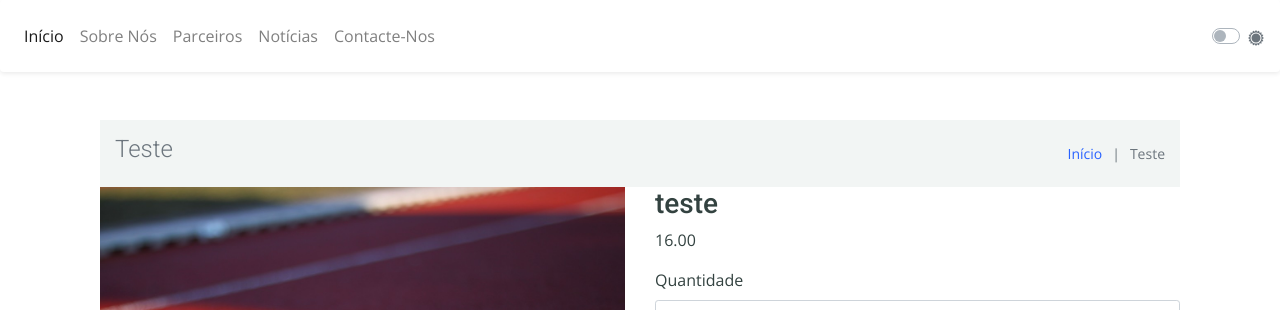
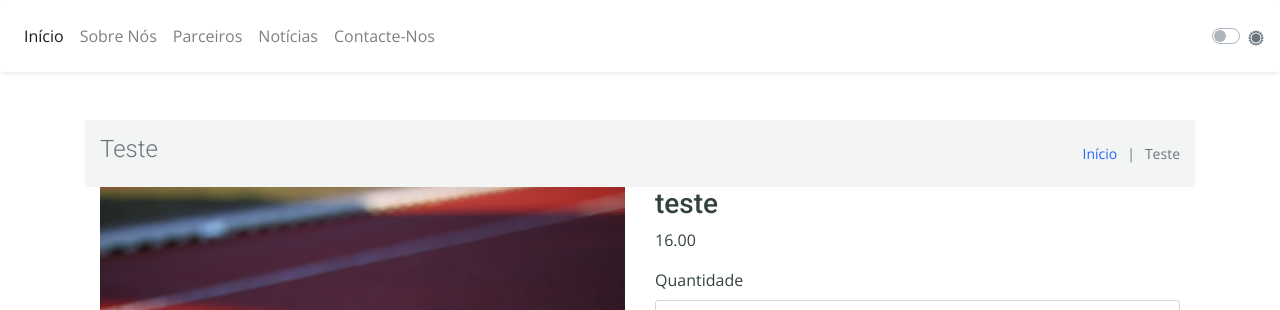
Before and after one commit to GDR-Verderena/gdr-verderena.github.io, a Jekyll site: the page built from _products/teste.md, in a window 1280 px wide. Shown: the top 310 px of the page. Built offline with Jekyll 4.4.1, drawn with Linux system fonts in a browser that asks for light colours.

Commit message:
Update product.html

```diff
--- a/_layouts/product.html
+++ b/_layouts/product.html
@@ -2,9 +2,7 @@
 layout: default
 ---
 
-
-    <div class="container">
-
+<!--{{ page.featured_image_path  }} -->
   <section class="breadcrumbs text-muted">
     <div class="container">
 
@@ -18,6 +16,7 @@ layout: default
 
     </div>
   </section><!-- End Breadcrumbs Section -->
+  <div class="container">
     <div class="content-sidebar-wrap row">
 
       <div class="col-12 col-lg-6">
```
Lines whose indentation alone changed are shown as unchanged.
